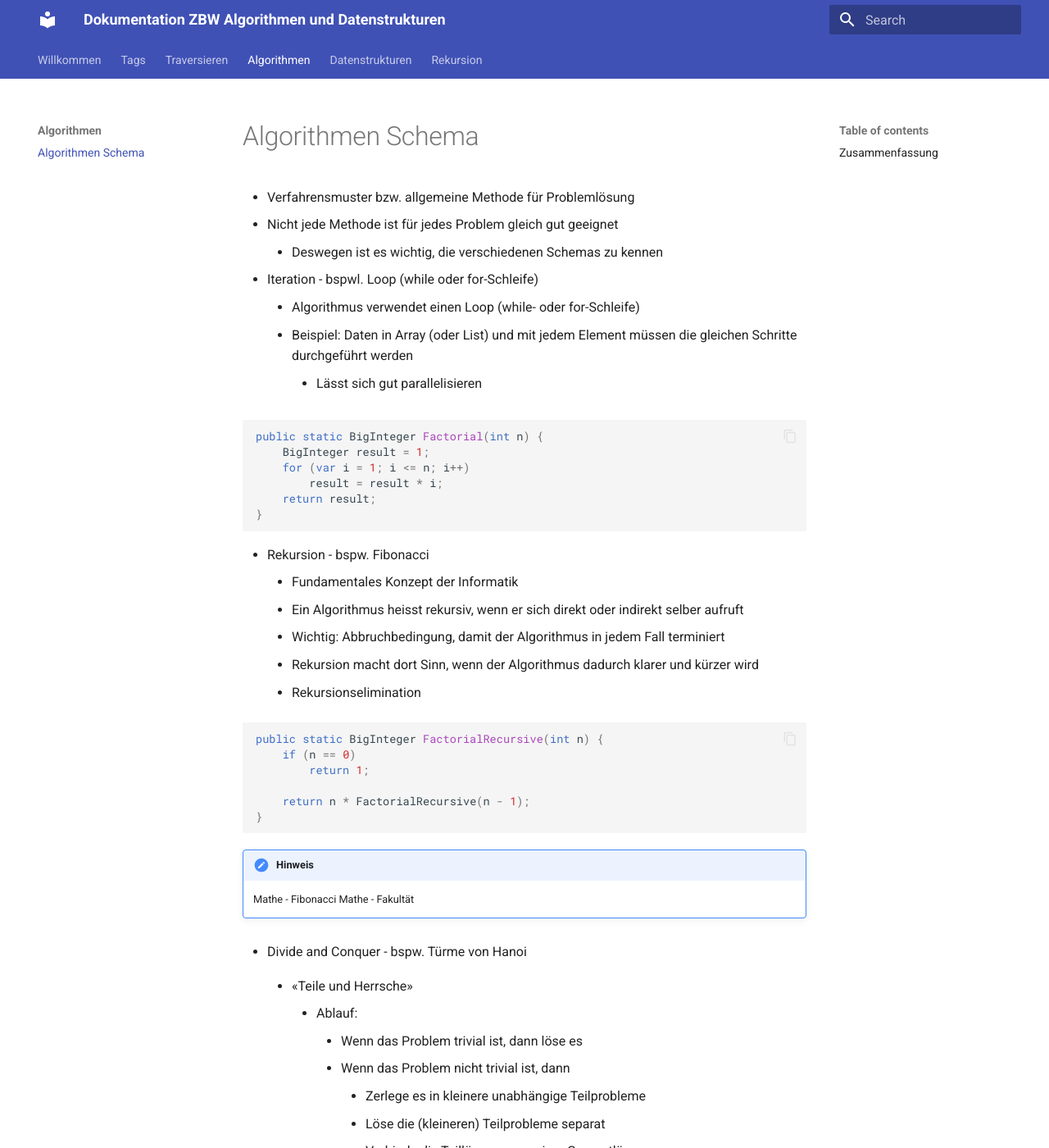
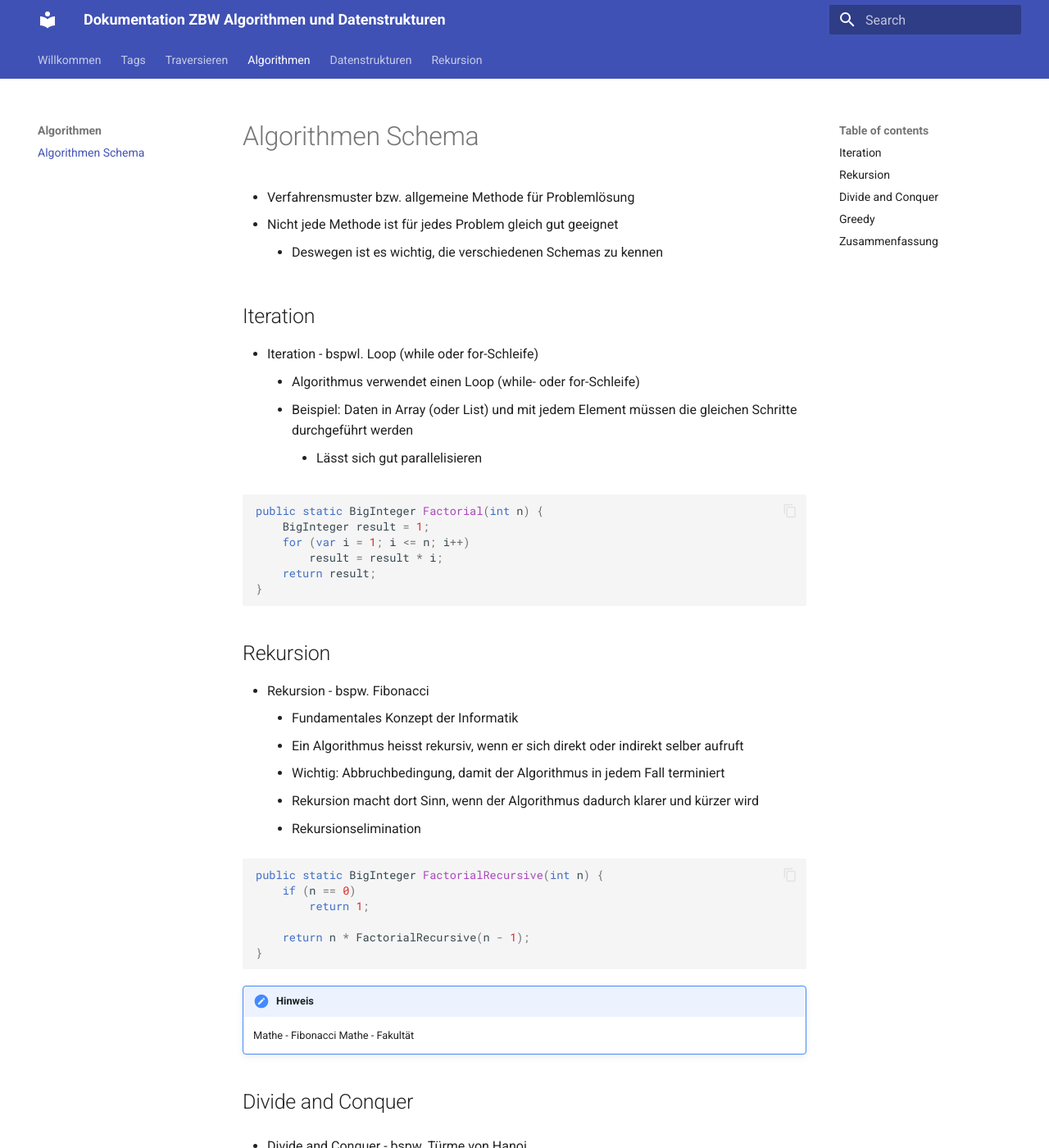
Before and after one commit to tsolenthaler/zbwAlgDs, an MkDocs documentation site: the page built from docs/algorithmen/schema.md, in a window 1280 px wide and 1400 px high. Shown: the whole window at 82% size. Built offline with MkDocs 1.6.1 and Material for MkDocs 9.7.7, drawn with Linux system fonts in a browser that asks for light colours.

Commit message:
Add documentation for Iteration, Recursion, Divide and Conquer, and Greedy strategies

````diff
--- a/docs/algorithmen/schema.md
+++ b/docs/algorithmen/schema.md
@@ -14,6 +14,7 @@ tags:
     * Deswegen ist es wichtig, die verschiedenen Schemas zu kennen
 
 
+## Iteration
 * Iteration - bspwl. Loop (while oder for-Schleife)
     * Algorithmus verwendet einen Loop (while- oder for-Schleife)
     * Beispiel: Daten in Array (oder List) und mit jedem Element müssen die gleichen Schritte durchgeführt werden
@@ -27,7 +28,7 @@ public static BigInteger Factorial(int n) {
     return result;
 }
 ```
-
+## Rekursion
 * Rekursion - bspw. Fibonacci
     * Fundamentales Konzept der Informatik
     * Ein Algorithmus heisst rekursiv, wenn er sich direkt oder indirekt selber aufruft
@@ -47,7 +48,7 @@ public static BigInteger FactorialRecursive(int n) {
     Mathe - Fibonacci
     Mathe - Fakultät
 
-
+## Divide and Conquer
 * Divide and Conquer - bspw. Türme von Hanoi
     * «Teile und Herrsche»
         * Ablauf:
@@ -73,6 +74,7 @@ public static BigInteger FactorialRecursive(int n) {
             * Die Scheiben sind schwer und zerbrechlich, daher darf immer nur eine der Scheiben bewegt werden, niemals mehrere zur gleichen Zeit.
             * Niemals darf eine Scheibe auf einer kleineren Scheibe liegen.
 
+## Greedy
 * Greedy
     * Vor allem für Optimierungsprobleme
     * Arbeitet in Schritten, ohne mehr als einen Schritt voraus- oder zurückzublicken. Bei jedem Schritt wird aus einer Menge von möglichen Wegen derjenige ausgesucht, der den Bedingungen des Problems genügt und lokal optimal ist
````
